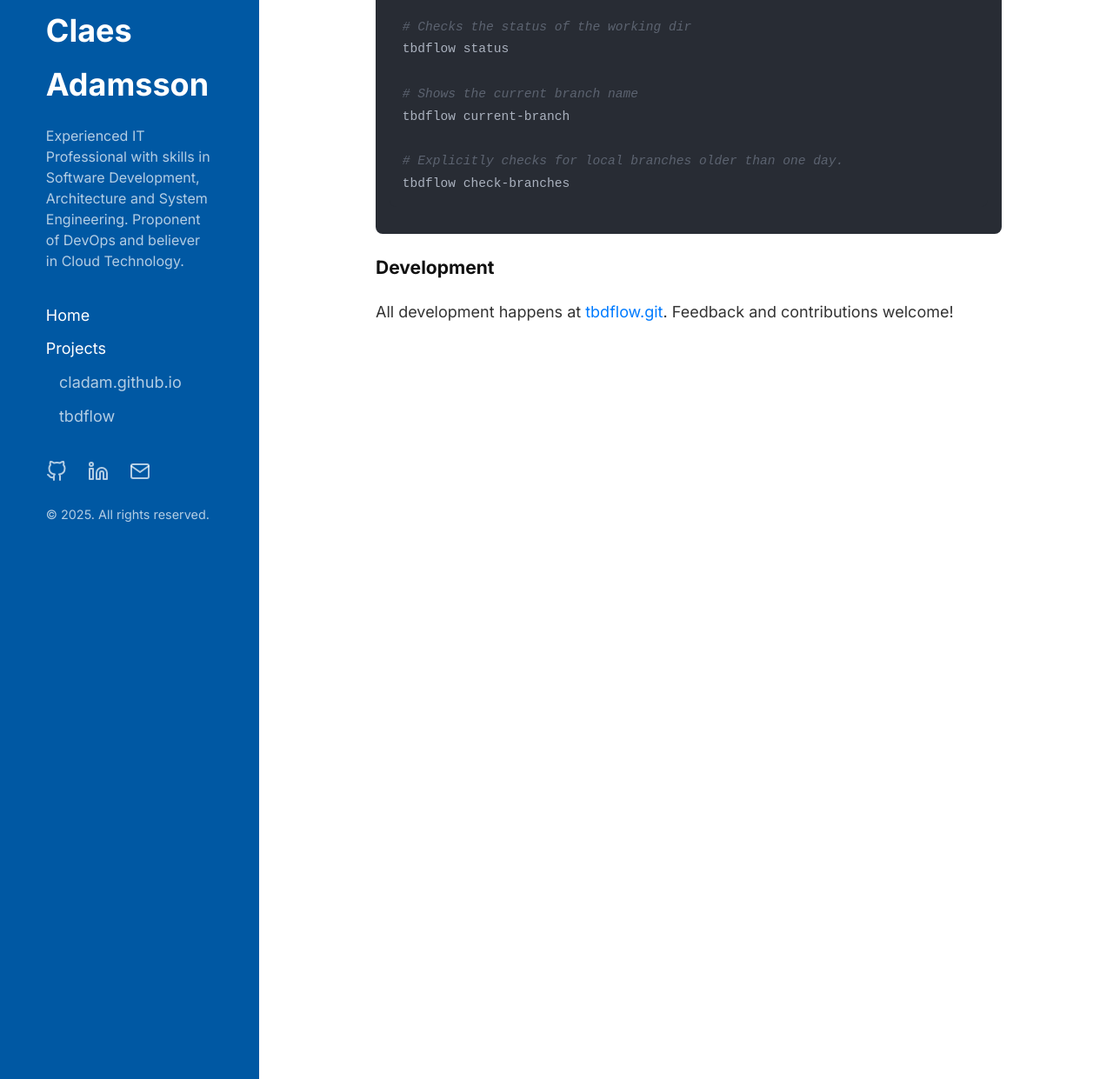
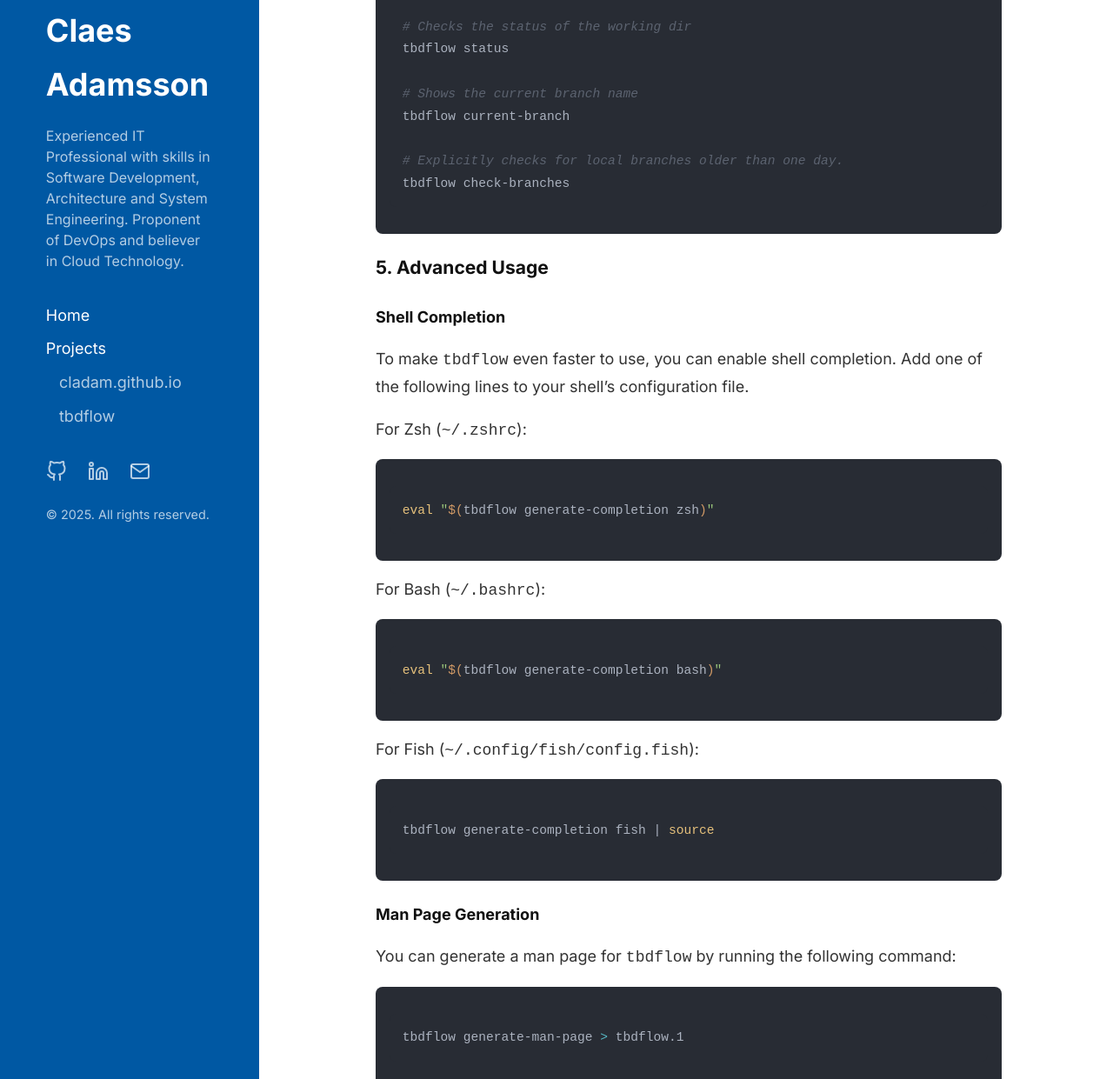
Before and after one commit to cladam/cladam.github.io, a Jekyll site: the page built from _projects/tbdflow.md, in a window 1280 px wide and 1400 px high, scrolled down 5634 px, cut to the strip 159-1400 px from the top of the window. Shown: the whole strip at 87% size. Built offline with Jekyll 4.4.1, drawn with Linux system fonts in a browser that asks for light colours.

Commit message:
fix(project): Update project tbdflow

````diff
--- a/_projects/tbdflow.md
+++ b/_projects/tbdflow.md
@@ -187,6 +187,38 @@ tbdflow current-branch
 tbdflow check-branches
 ```
 
+### 5. Advanced Usage
+
+#### Shell Completion
+
+To make `tbdflow` even faster to use, you can enable shell completion. Add one of the following lines to your shell's configuration file.
+
+For Zsh (`~/.zshrc`):
+
+```bash
+eval "$(tbdflow generate-completion zsh)"
+```
+
+For Bash (`~/.bashrc`):
+
+```bash
+eval "$(tbdflow generate-completion bash)"
+```
+
+For Fish (`~/.config/fish/config.fish`):
+
+```bash
+tbdflow generate-completion fish | source
+```
+
+#### Man Page Generation
+
+You can generate a man page for `tbdflow` by running the following command:
+
+```bash
+tbdflow generate-man-page > tbdflow.1
+```
+
 ### Development
 
 All development happens at [tbdflow.git](https://github.com/cladam/tbdflow). Feedback and contributions welcome!
````
